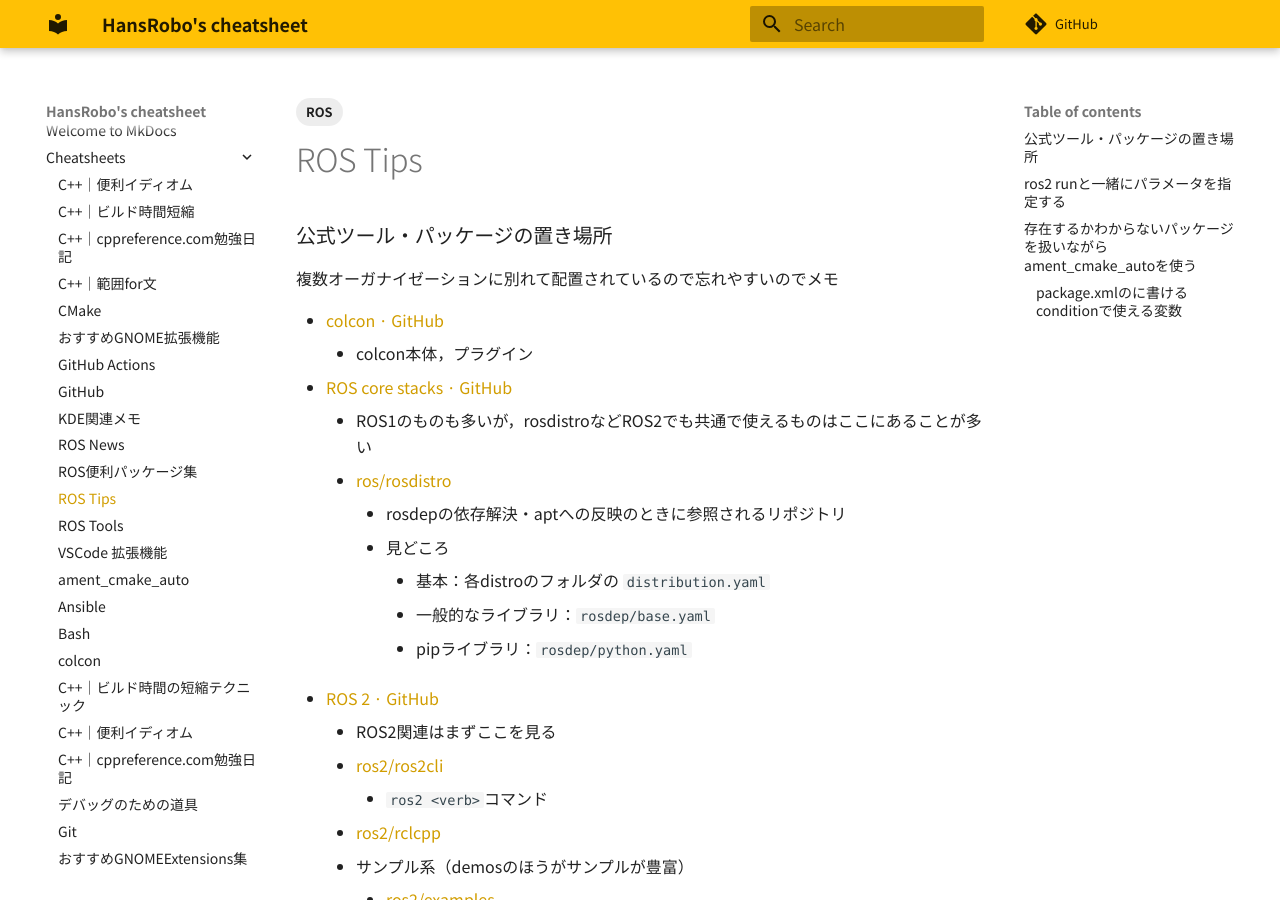
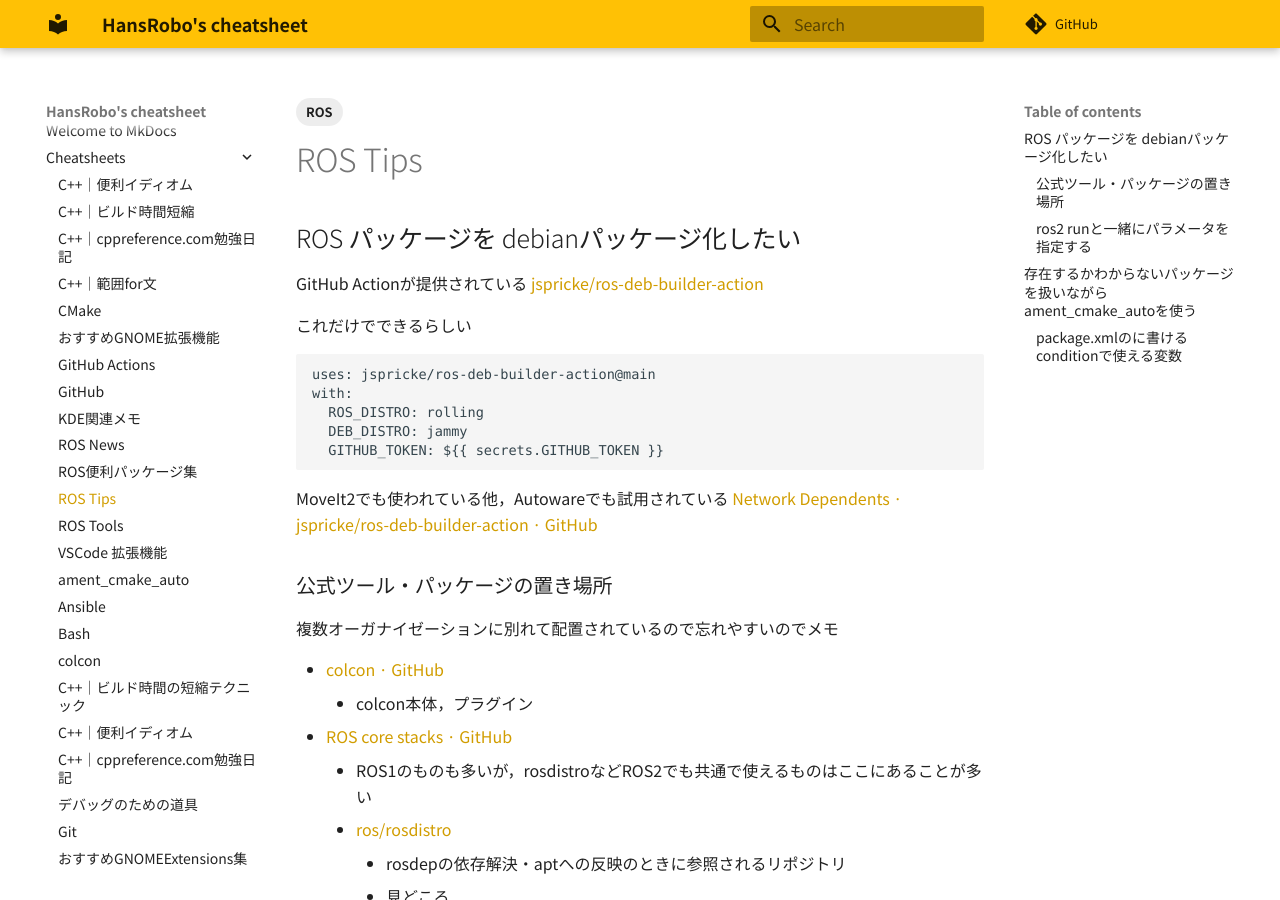
Before and after one commit to HansRobo/mycheatsheet_mkdocs, an MkDocs documentation site: the page built from docs/cheatsheets/ROS Tips.md, in a window 1280 px wide and 900 px high. Built offline with MkDocs 1.6.1 and Material for MkDocs 9.7.7, drawn with Linux system fonts in a browser that asks for light colours; some web fonts are replaced; comment, search, counter and statistics services are not loaded.

Commit message:
🔄 synced local 'docs/cheatsheets' with remote 'cheatsheets'

````diff
--- a/docs/cheatsheets/ROS Tips.md
+++ b/docs/cheatsheets/ROS Tips.md
@@ -8,6 +8,23 @@
 intro: ROS Tips
 ---
 
+## ROS パッケージを debianパッケージ化したい
+
+GitHub Actionが提供されている
+[jspricke/ros-deb-builder-action](https://github.com/jspricke/ros-deb-builder-action)
+
+これだけでできるらしい
+
+```yaml
+uses: jspricke/ros-deb-builder-action@main
+with:
+  ROS_DISTRO: rolling
+  DEB_DISTRO: jammy
+  GITHUB_TOKEN: ${{ secrets.GITHUB_TOKEN }}
+```
+
+MoveIt2でも使われている他，Autowareでも試用されている
+[Network Dependents · jspricke/ros-deb-builder-action · GitHub](https://github.com/jspricke/ros-deb-builder-action/network/dependents)
 ### 公式ツール・パッケージの置き場所
 
 複数オーガナイゼーションに別れて配置されているので忘れやすいのでメモ
````
Also changed, not shown: docs/cheatsheets/ubuntu.md (+18 -0 lines).
